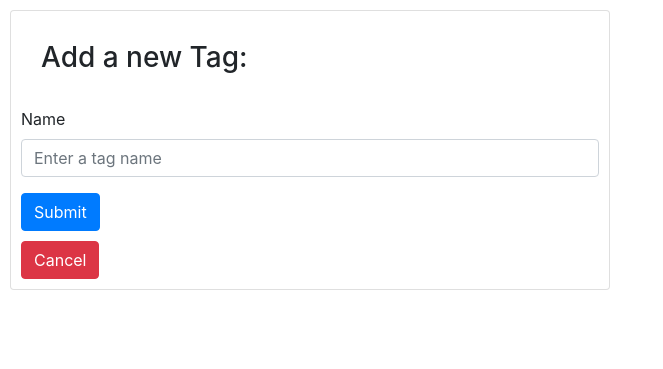
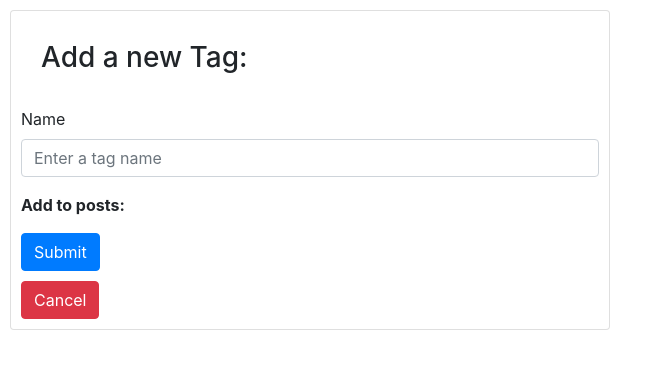
Before and after one commit to jmcginty15/Blogly-app, a Flask app: page /tags/new in a window 1280 px wide. Shown: the top 369 px of the page, without its empty margins (0-663 px from the left). Run offline with Flask 2, Linux system fonts and the light colour scheme; data that the repository does not hold is empty; some libraries are stand-ins or nearby versions.

Commit message:
routes updated to attach tags from tag detail page

```diff
--- a/app.py
+++ b/app.py
@@ -173,13 +173,19 @@ def tag(tag_id):
 @app.route('/tags/new')
 def add_tag():
     """Displays form to add a new tag"""
-    return render_template('tag-form.html', new=True, tag=None)
+    posts = Post.query.all()
+    return render_template('tag-form.html', new=True, tag=None, posts=posts)
 
 @app.route('/tags/new', methods=['POST'])
 def process_new_tag():
     """Processes form input for new tag"""
-    tag_name = request.form['name']
+    form_input = request.form
+    tag_name = form_input['name']
     new_tag = Tag(name=tag_name)
+    posts = Post.query.all()
+    for post in posts:
+        if form_input.get(post.title):
+            new_tag.posts.append(post)
     db.session.add(new_tag)
     db.session.commit()
     flash_msg = Markup(f'<span class="badge badge-primary">{tag_name}</span> added!')
@@ -201,14 +207,24 @@ def delete_tag(tag_id):
 def edit_tag(tag_id):
     """Displays a form for editing a tag name"""
     tag = Tag.query.get(tag_id)
-    return render_template('tag-form.html', new=False, tag=tag)
+    posts = Post.query.all()
+    return render_template('tag-form.html', new=False, tag=tag, posts=posts)
 
 @app.route('/tags/<int:tag_id>/edit', methods=['POST'])
 def process_tag_edit(tag_id):
     """Process form input for editing a tag name"""
-    tag_name = request.form['name']
+    form_input = request.form
+    tag_name = form_input['name']
     tag = Tag.query.get(tag_id)
     tag.name = tag_name
+    posts = Post.query.all()
+    for post in posts:
+        try:
+            tag.posts.remove(post)
+        except:
+            pass
+        if form_input.get(post.title):
+            tag.posts.append(post)
     db.session.commit()
     flash_msg = Markup(f'<span class="badge badge-primary">{tag_name}</span> updated!')
     flash(flash_msg)
--- a/templates/tag-form.html
+++ b/templates/tag-form.html
@@ -20,6 +20,13 @@ Edit {{ tag.name }}
                 <label for="name">Name</label>
                 <input class="form-control" name="name" placeholder="Enter a tag name" required>
             </div>
+            <div class="form-group">
+                <b>Add to posts:</b><br>
+                {% for post in posts %}
+                <input type="checkbox" name="{{ post.title }}">
+                <label for="{{ post.title }}">{{ post.title }}</label><br>
+                {% endfor %}
+            </div>
             <button type="submit" class="btn btn-primary">Submit</button>
         </form>
         <form action="/tags" id="cancel-button">
@@ -32,8 +39,14 @@ Edit {{ tag.name }}
         <form action="/tags/{{ tag.id }}/edit" method="POST">
             <div class="form-group">
                 <label for="name">Name</label>
-                <input class="form-control" name="name" placeholder="Enter a tag name"
-                    value="{{ tag.name }}" required>
+                <input class="form-control" name="name" placeholder="Enter a tag name" value="{{ tag.name }}" required>
+            </div>
+            <div class="form-group">
+                <b>Add to posts:</b><br>
+                {% for post in posts %}
+                <input type="checkbox" name="{{ post.title }}" {% if post in tag.posts %}checked{% endif %}>
+                <label for="{{ post.title }}">{{ post.title }}</label><br>
+                {% endfor %}
             </div>
             <button type="submit" class="btn btn-primary">Save</button>
         </form>
```
